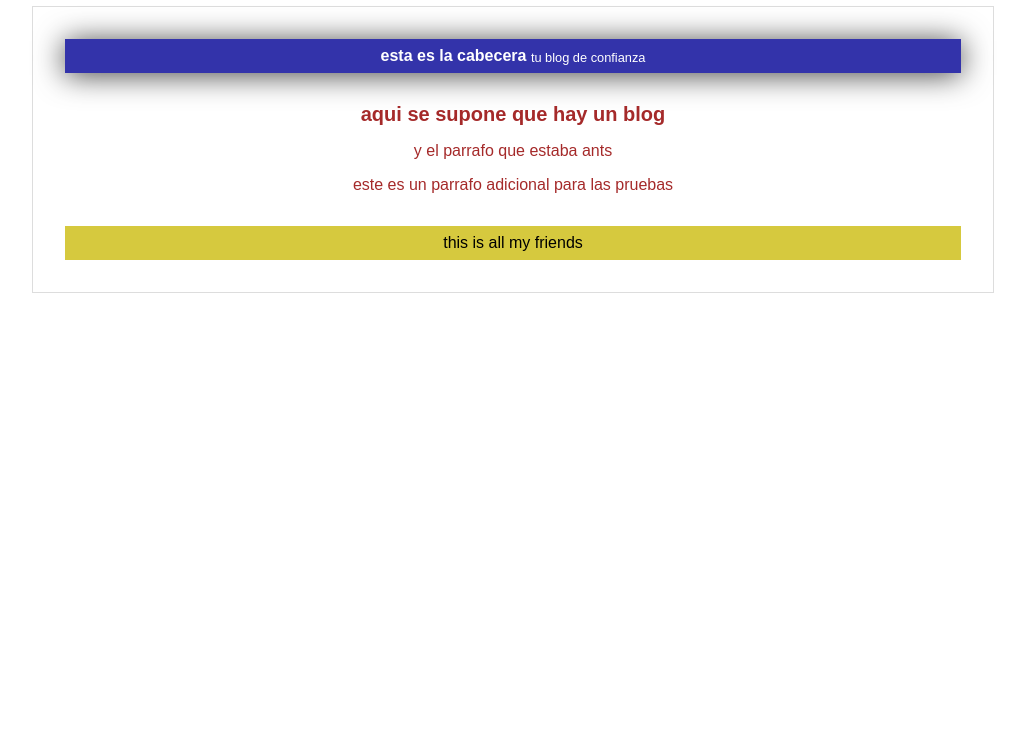
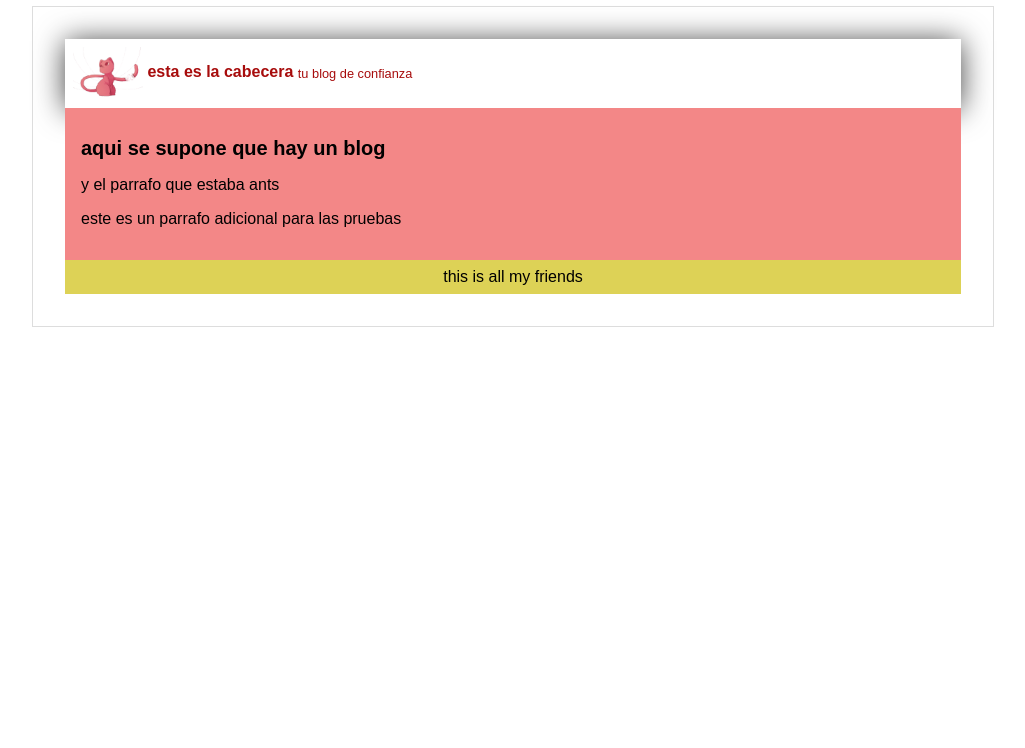
Before and after one commit to wabby203/Nuscaa, a plain HTML site: page index.html in a window 1280 px wide. Shown: the part 52-800 px from the top of the page, without its empty margins (127-1152 px from the left). Drawn offline with Linux system fonts and the light colour scheme.

Commit message:
se agregan los cambios de la cabecera y el footer juntos

```diff
--- a/css/estilos.css
+++ b/css/estilos.css
@@ -1,5 +1,6 @@
 body
 {
+    background: white
     color: brown;
     text-align: center;
     font-family: Arial, Helvetica, sans-serif;
@@ -10,12 +11,18 @@ body
 
 #cabecera
 {
-    background: #33a;
+    background: white;
     box-shadow: 0px 2px 30px 0px rgba(0, 0, 0, 0.75);
-    color: #fff;
+    color: rgb(167, 12, 12);
     font-weight: bold;
     margin: 0;
     padding: 0.5em;
+}
+
+#cabecera #logo
+{
+    width: 70px;
+    vertical-align: middle;
 }
 
 #cabecera #tagline
@@ -29,7 +36,7 @@ body
 {
     width: 70%;
     padding: 2em;
-    text-align: center;
+    text-align: left;
     border: 1px solid #ddd;
     margin: 0 auto;
 }
@@ -42,12 +49,13 @@ body
 
 #post
 {
+    background: rgb(243, 135, 135);
     padding: 1em;
 }
 
 #footer
 {
-    background: rgb(214, 201, 62);
+    background: rgb(221, 210, 86);
     color: black;
     text-align: center;
     padding: 0.5em;
--- a/index.html
+++ b/index.html
@@ -8,7 +8,8 @@
         <h1>apenas comenzando con el git hub</h1>
         <div id="container">
             <div id="cabecera">
-                esta es la cabecera
+                <img id="logo" src="imagenes/cat.jpg">
+                    esta es la cabecera
                 <span id="tagline">tu blog de confianza</span>
             </div>
             <div id="post">
```
